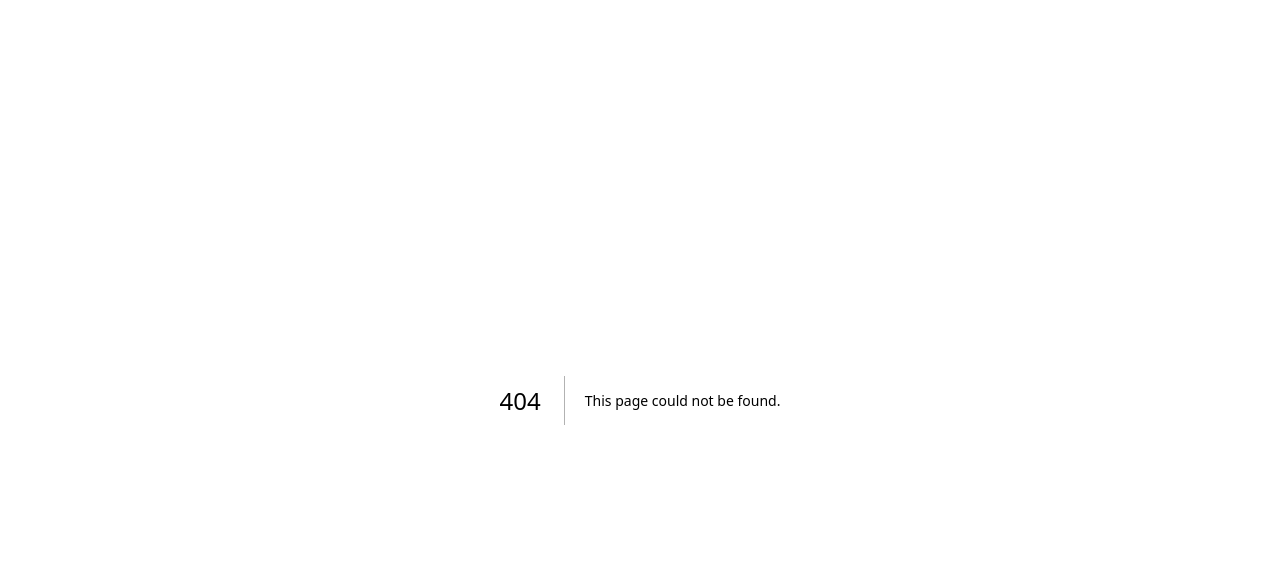
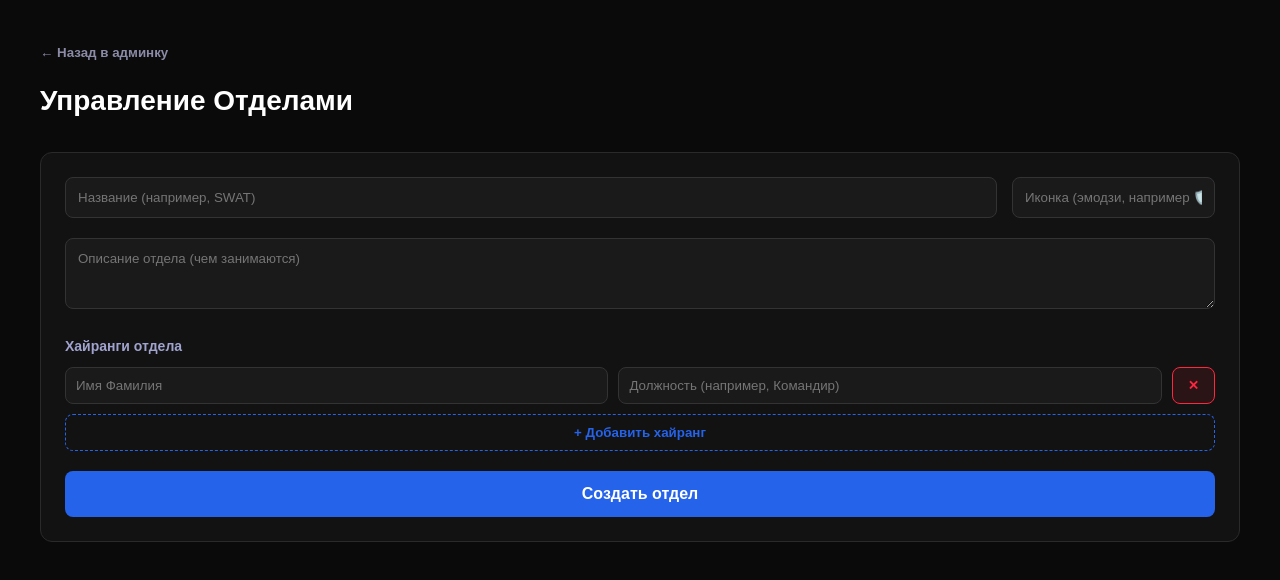
Before and after one commit to memphislspd/memphis-lspd, a Next.js app: page /admin/departments in a window 1280 px wide. Before the commit this address had no page. Shown: the top 580 px of the page. Built offline with nearby package versions, Linux system fonts and the light colour scheme; no server answers.

Commit message:
Create departments.js

```diff
--- /dev/null
+++ b/pages/admin/departments.js
@@ -0,0 +1,97 @@
+// pages/admin/departments.js
+import { useState, useEffect } from 'react';
+import { useRouter } from 'next/router';
+import DeptCard from '../../components/DeptCard';
+import { Plus, Trash2 } from 'lucide-react'; // Если у тебя нет lucide-react, можно просто текст
+
+export default function AdminDepartmentsPage() {
+  const router = useRouter();
+  const [departments, setDepartments] = useState([]);
+  const [loading, setLoading] = useState(true);
+
+  // Состояние формы
+  const [formData, setFormData] = useState({ name: '', icon: '', description: '' });
+  const [leaders, setLeaders] = useState([{ name: '', rank: '' }]);
+
+  useEffect(() => { fetchDepts(); }, []);
+
+  const fetchDepts = async () => {
+    const res = await fetch('/api/departments');
+    if (res.ok) setDepartments(await res.json());
+    setLoading(false);
+  };
+
+  const handleAddLeader = () => setLeaders([...leaders, { name: '', rank: '' }]);
+  const handleRemoveLeader = (index) => setLeaders(leaders.filter((_, i) => i !== index));
+  const handleLeaderChange = (index, field, value) => {
+    const newLeaders = [...leaders];
+    newLeaders[index][field] = value;
+    setLeaders(newLeaders);
+  };
+
+  const handleAdd = async (e) => {
+    e.preventDefault();
+    // Фильтруем пустые поля лидеров
+    const validLeaders = leaders.filter(l => l.name.trim() && l.rank.trim());
+
+    const res = await fetch('/api/departments', {
+      method: 'POST', headers: { 'Content-Type': 'application/json' },
+      body: JSON.stringify({ ...formData, leaders: validLeaders })
+    });
+    if (res.ok) {
+      setFormData({ name: '', icon: '', description: '' });
+      setLeaders([{ name: '', rank: '' }]);
+      fetchDepts();
+    } else alert('Ошибка добавления');
+  };
+
+  const handleDelete = async (id) => {
+    if (!confirm('Удалить этот отдел?')) return;
+    const res = await fetch('/api/departments', {
+      method: 'DELETE', headers: { 'Content-Type': 'application/json' },
+      body: JSON.stringify({ id })
+    });
+    if (res.ok) fetchDepts();
+  };
+
+  if (loading) return <div style={{ color: 'white', padding: '50px', textAlign: 'center' }}>Загрузка...</div>;
+
+  return (
+    <div style={{ minHeight: '100vh', background: '#0a0a0a', color: 'white', padding: '40px 20px', fontFamily: "'Montserrat', sans-serif" }}>
+      <div style={{ maxWidth: '1200px', margin: '0 auto' }}>
+        <button onClick={() => router.push('/admin')} style={{ marginBottom: '20px', background: 'transparent', color: '#8b8ba7', border: 'none', cursor: 'pointer', fontWeight: 'bold' }}>← Назад в админку</button>
+        <h1 style={{ fontSize: '28px', marginBottom: '30px', fontWeight: '800' }}>Управление Отделами</h1>
+
+        {/* Форма добавления */}
+        <form onSubmit={handleAdd} style={{ background: '#121212', padding: '24px', borderRadius: '12px', border: '1px solid #2a2a2a', marginBottom: '40px' }}>
+          <div style={{ display: 'flex', gap: '15px', flexWrap: 'wrap', marginBottom: '20px' }}>
+            <input type="text" placeholder="Название (например, SWAT)" required value={formData.name} onChange={e => setFormData({...formData, name: e.target.value})} style={{ flex: '1 1 300px', padding: '12px', background: '#1a1a1a', border: '1px solid #333', color: 'white', borderRadius: '8px' }} />
+            <input type="text" placeholder="Иконка (эмодзи, например 🛡️)" value={formData.icon} onChange={e => setFormData({...formData, icon: e.target.value})} style={{ flex: '0 1 150px', padding: '12px', background: '#1a1a1a', border: '1px solid #333', color: 'white', borderRadius: '8px' }} />
+          </div>
+          <textarea placeholder="Описание отдела (чем занимаются)" required value={formData.description} onChange={e => setFormData({...formData, description: e.target.value})} rows="3" style={{ width: '100%', padding: '12px', background: '#1a1a1a', border: '1px solid #333', color: 'white', borderRadius: '8px', marginBottom: '20px', resize: 'vertical' }} />
+
+          <div style={{ marginBottom: '20px' }}>
+            <div style={{ fontSize: '14px', fontWeight: 'bold', marginBottom: '10px', color: '#a0a3ce' }}>Хайранги отдела</div>
+            {leaders.map((leader, index) => (
+              <div key={index} style={{ display: 'flex', gap: '10px', marginBottom: '10px' }}>
+                <input type="text" placeholder="Имя Фамилия" value={leader.name} onChange={e => handleLeaderChange(index, 'name', e.target.value)} style={{ flex: 1, padding: '10px', background: '#1a1a1a', border: '1px solid #333', color: 'white', borderRadius: '8px' }} />
+                <input type="text" placeholder="Должность (например, Командир)" value={leader.rank} onChange={e => handleLeaderChange(index, 'rank', e.target.value)} style={{ flex: 1, padding: '10px', background: '#1a1a1a', border: '1px solid #333', color: 'white', borderRadius: '8px' }} />
+                <button type="button" onClick={() => handleRemoveLeader(index)} style={{ padding: '0 15px', background: 'rgba(255,38,64,0.1)', color: '#ff2640', border: '1px solid #ff2640', borderRadius: '8px', cursor: 'pointer', fontWeight: 'bold' }}>✕</button>
+              </div>
+            ))}
+            <button type="button" onClick={handleAddLeader} style={{ padding: '10px 20px', background: 'transparent', color: '#2563EB', border: '1px dashed #2563EB', borderRadius: '8px', cursor: 'pointer', fontWeight: 'bold', width: '100%' }}>+ Добавить хайранг</button>
+          </div>
+
+          <button type="submit" style={{ width: '100%', padding: '14px', background: '#2563EB', color: 'white', border: 'none', borderRadius: '8px', fontWeight: 'bold', cursor: 'pointer', fontSize: '16px' }}>Создать отдел</button>
+        </form>
+
+        {/* Сетка с карточками */}
+        <div style={{ display: 'grid', gridTemplateColumns: 'repeat(auto-fill, minmax(320px, 1fr))', gap: '24px' }}>
+          {departments.map(dept => (
+            <DeptCard key={dept.id} dept={dept} onDelete={handleDelete} isAdminView={true} />
+          ))}
+        </div>
+      </div>
+    </div>
+  );
+}
```
